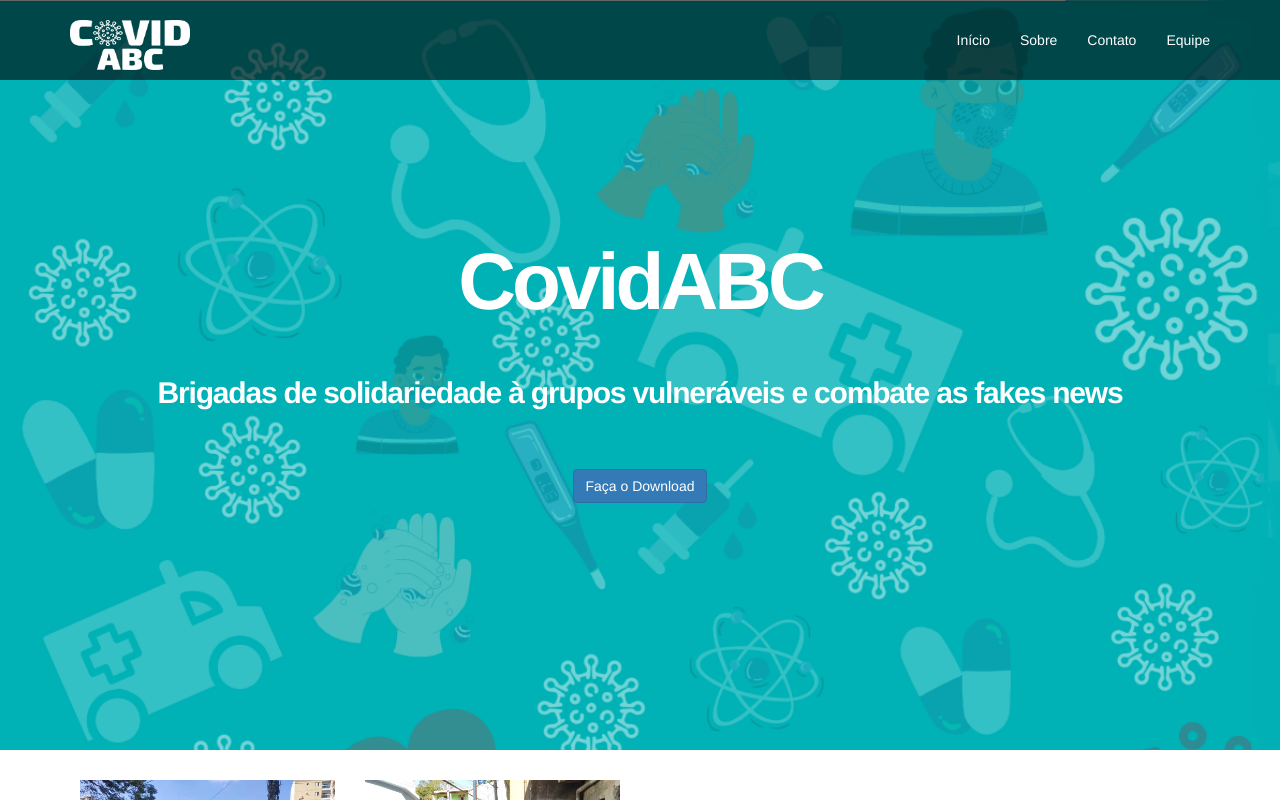
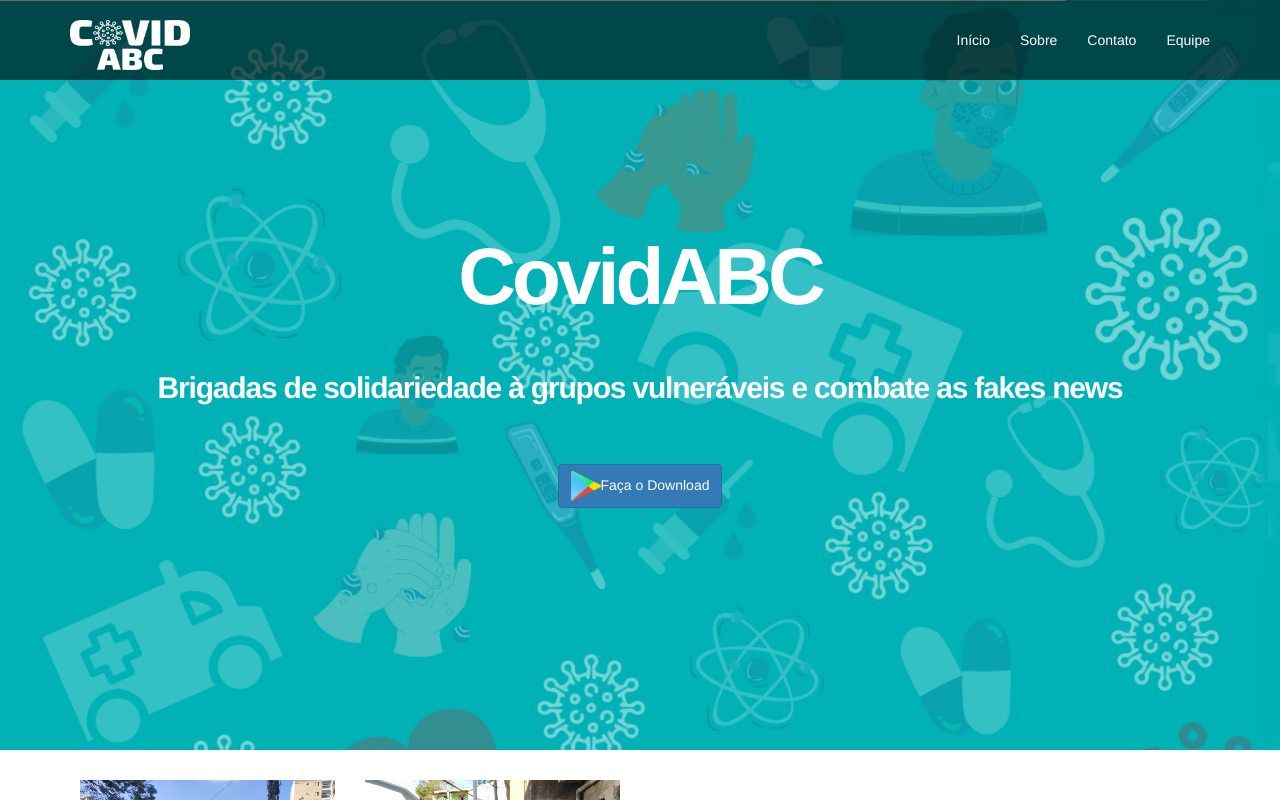
Before and after one commit to Covid-ABC/covidabc.github.io, a plain HTML site: page index.html in a window 1280 px wide. Drawn offline with nearby package versions, Linux system fonts and the light colour scheme.

Commit message:
Update Google Play Url

```diff
--- a/index.html
+++ b/index.html
@@ -53,7 +53,7 @@
     <div class="texto-capa-titulo">
       <h1>CovidABC</h1>
       <h3>Brigadas de solidariedade à grupos vulneráveis e combate as fakes news</h3>
-      <a href="covid-abc.apk"><button type="button" class="btn btn-primary botton-capa"> Faça o Download</button></a>
+      <a href="https://play.google.com/store/apps/details?id=com.ufabc.covidabc&hl=pt_BR"><button type="button" class="btn btn-primary botton-capa"><img src="imagens/play.png" alt="icone da play store" width="30px" height="30px">Faça o Download</button></a>
     </div>
   </div>
 
```
